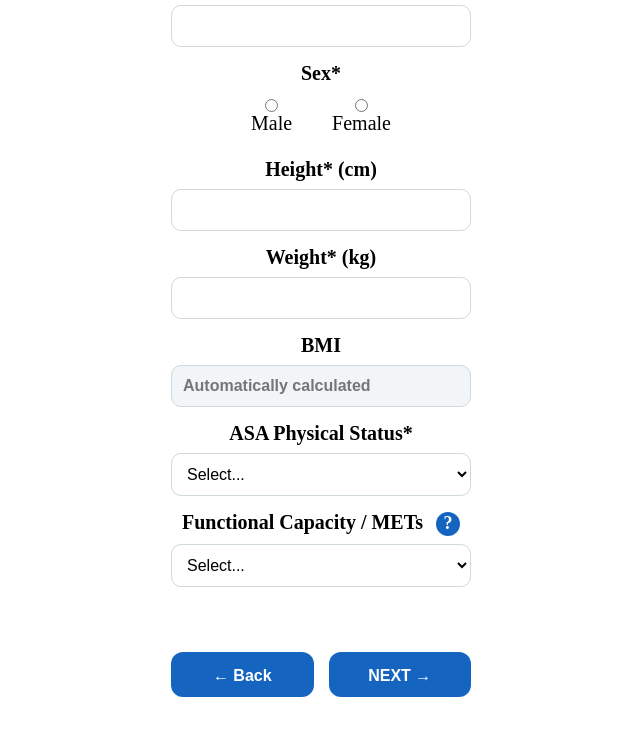
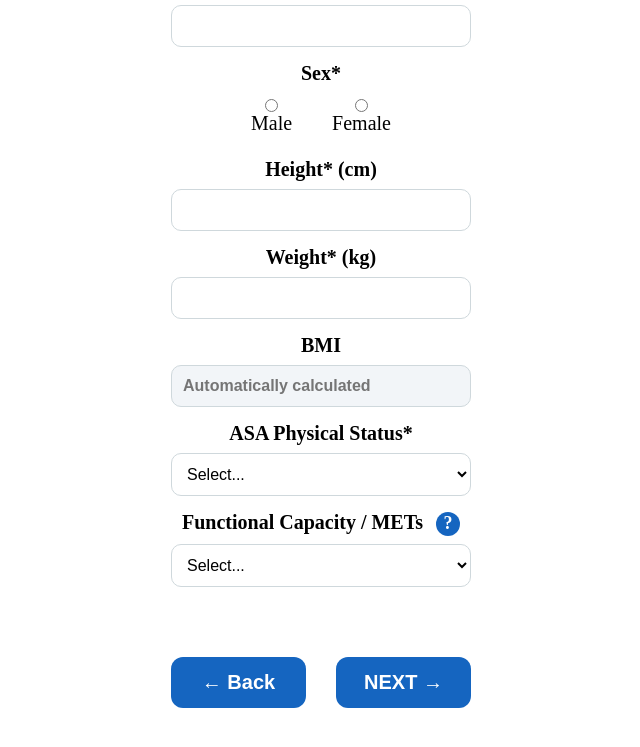
Before and after one commit to mehryartaghavi-alt/Preoperative-Tests, a plain HTML site: page patient.html in a window 1280 px wide. Shown: the part 99-846 px from the top of the page, without its empty margins (319-959 px from the left). Drawn offline with Linux system fonts and the light colour scheme.

Commit message:
Update patient.html

```diff
--- a/patient.html
+++ b/patient.html
@@ -48,16 +48,15 @@
 
 .navigation {
     display: flex;
-    justify-content: space-between;
-    margin-top: 30px;
-    gap: 15px;
+    justify-content: center;
+    margin-top: 35px;
+    gap: 30px;
 }
 
 .navigation button {
-    width: 150px;
-    height: 45px;
-    font-size: 16px;
-    font-weight: 600;
+   width: 180px;
+    font-size: 20px;
+    padding: 14px;
 }
 </style>
 </head>
```
